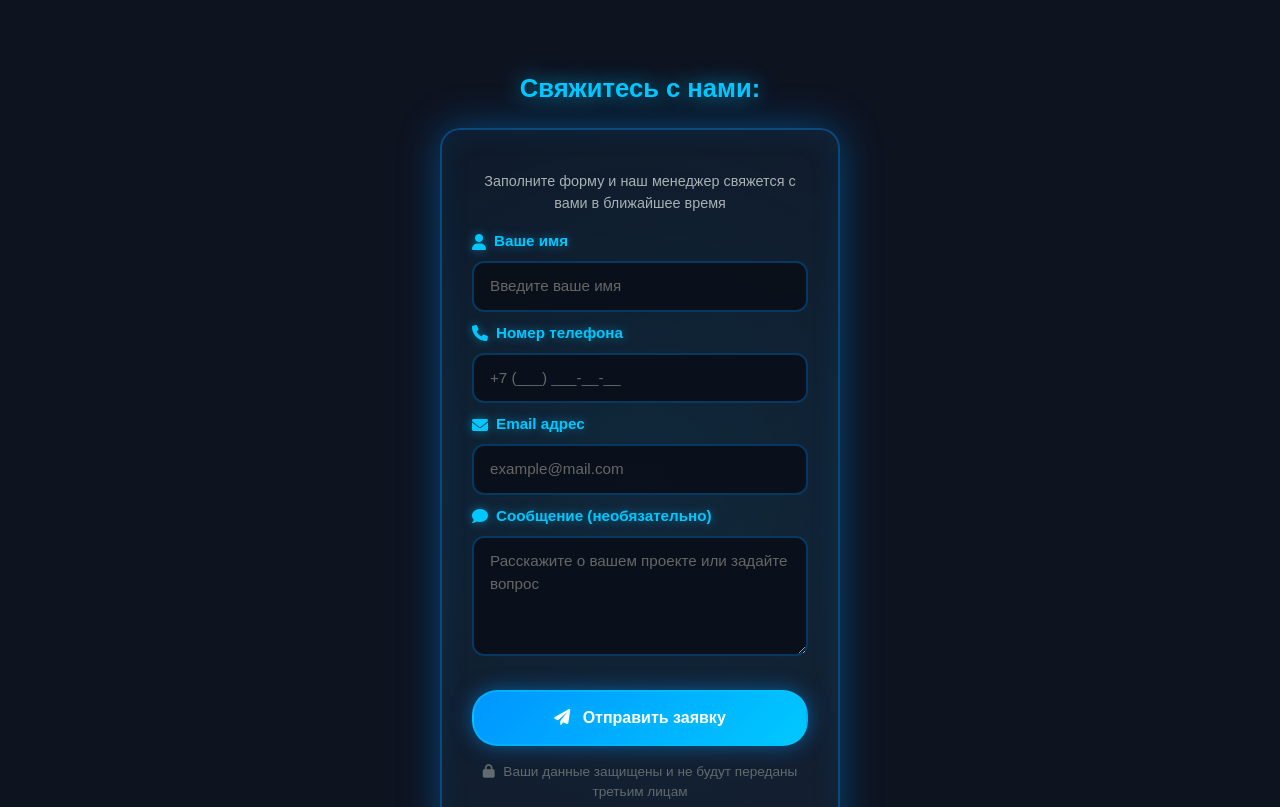
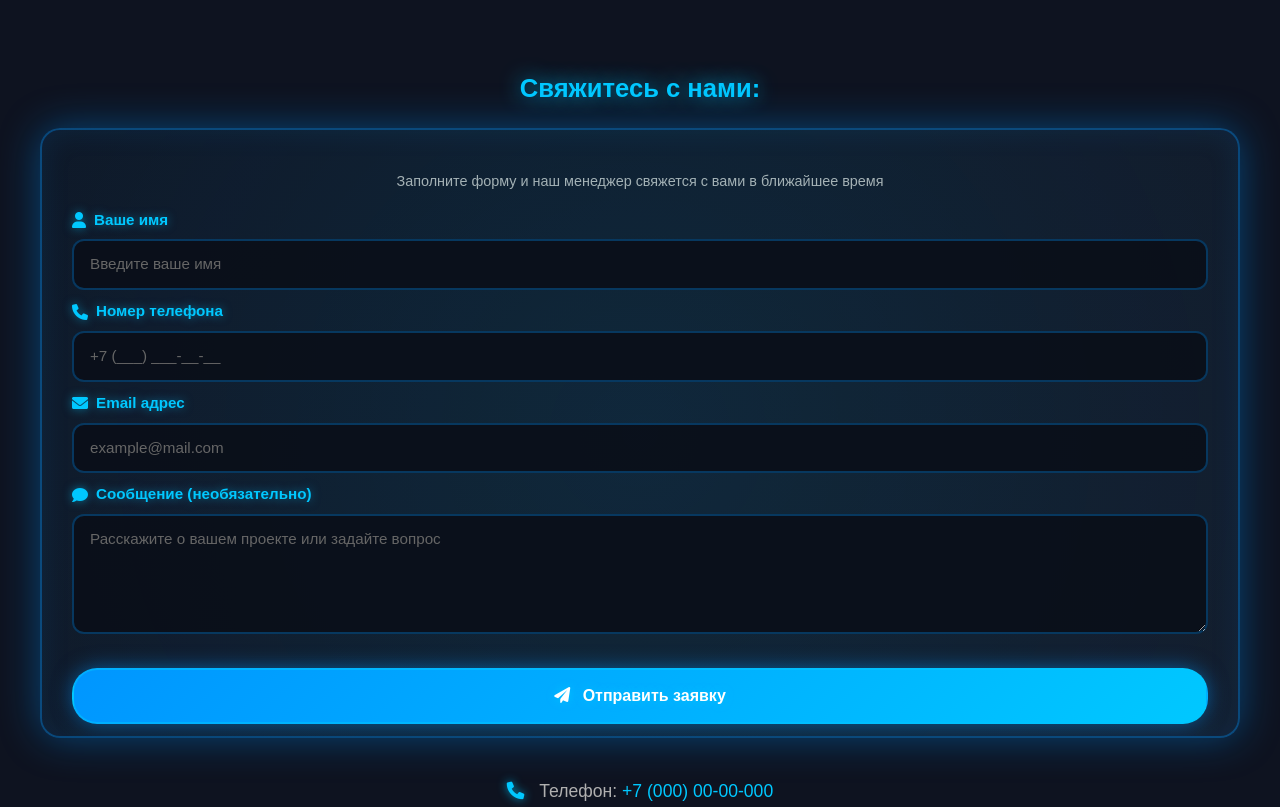
Before and after one commit to Khokhlov1261/land, a plain HTML site: page index.html in a window 1280 px wide. Shown: the part 3980-4787 px from the top of the page. Drawn offline with nearby package versions, Linux system fonts and the light colour scheme.

Commit message:
Update index.html1

```diff
--- a/index.html
+++ b/index.html
@@ -1330,7 +1330,8 @@ header p.lead {
 }
 
 #contact-form {
-    max-width: 400px;
+    max-width: 1200px;
+    max-height: 610px;
     margin: 0 auto;
 }
 
```
